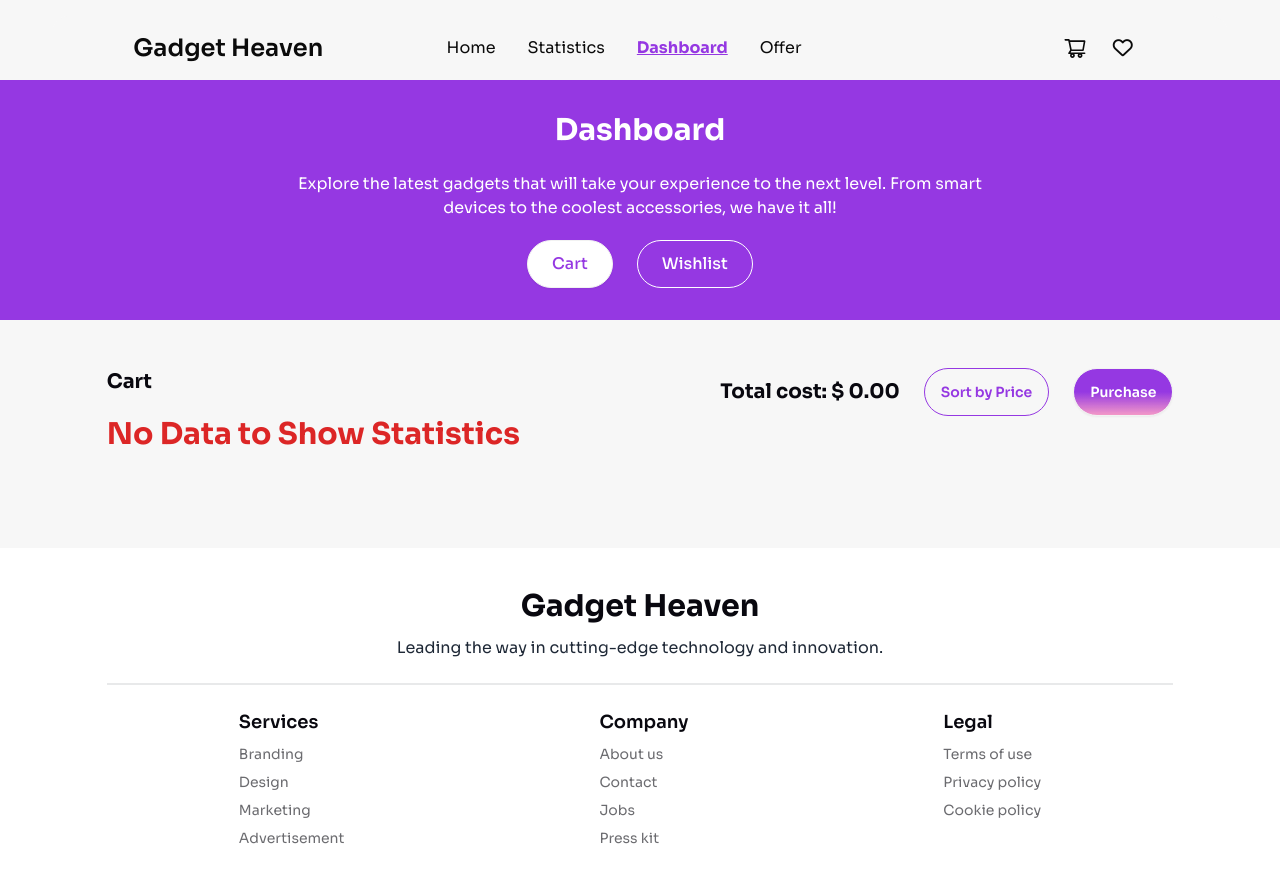
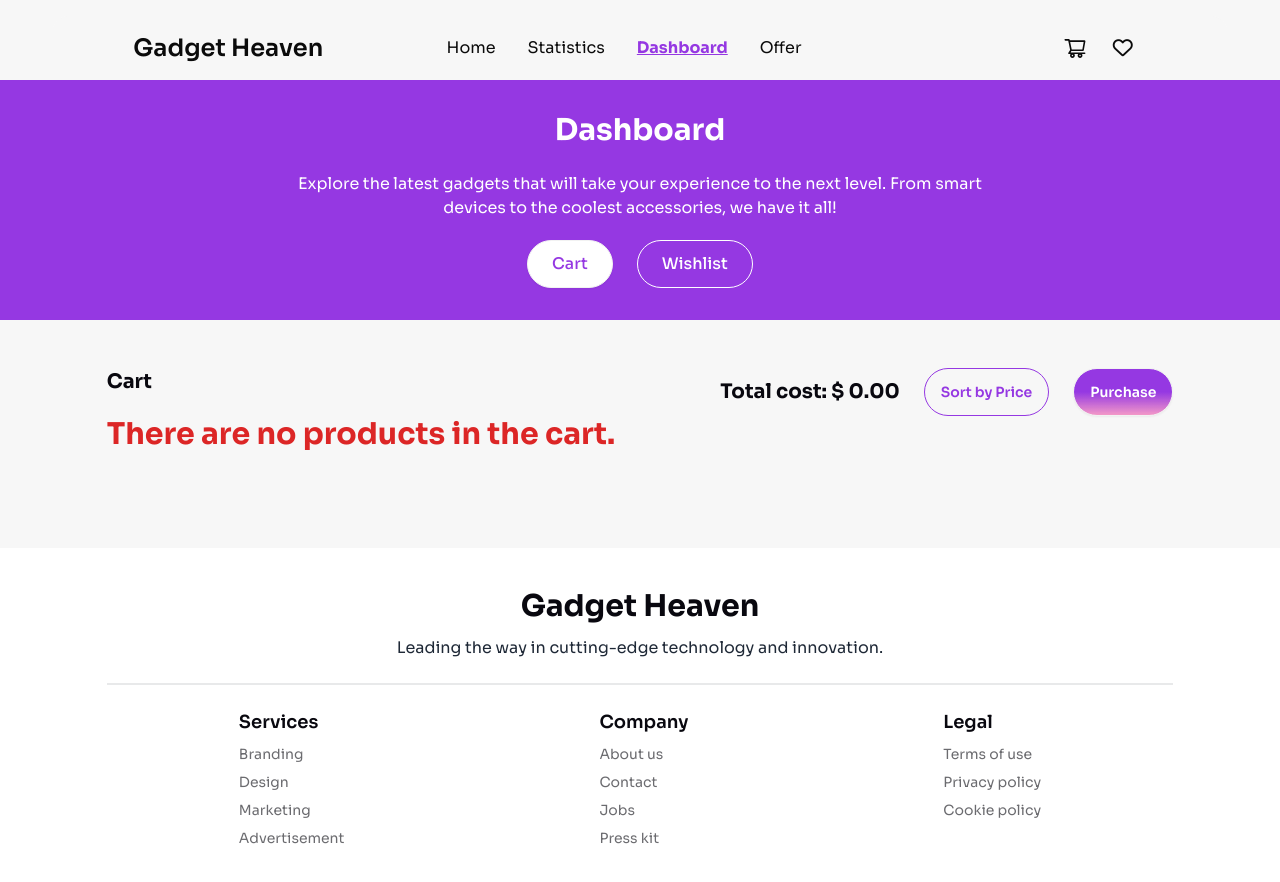
Before and after one commit to samiuzaman/Gadget-Heaven, a React (Vite) app: page /dashboard in a window 1280 px wide. Shown: the top 882 px of the page. Built offline with nearby package versions, Linux system fonts and the light colour scheme.

Commit message:
update cart

```diff
--- a/src/components/Cart.jsx
+++ b/src/components/Cart.jsx
@@ -40,7 +40,13 @@ const Cart = () => {
         ))}
       </div>
 
-      {cart.length === 0 ? <p className="text-3xl text-red-600 font-bold">No Data to Show Statistics</p> : ""}
+      {cart.length === 0 ? (
+        <p className="text-3xl text-red-600 font-bold">
+          There are no products in the cart.
+        </p>
+      ) : (
+        ""
+      )}
     </div>
   );
 };
```
